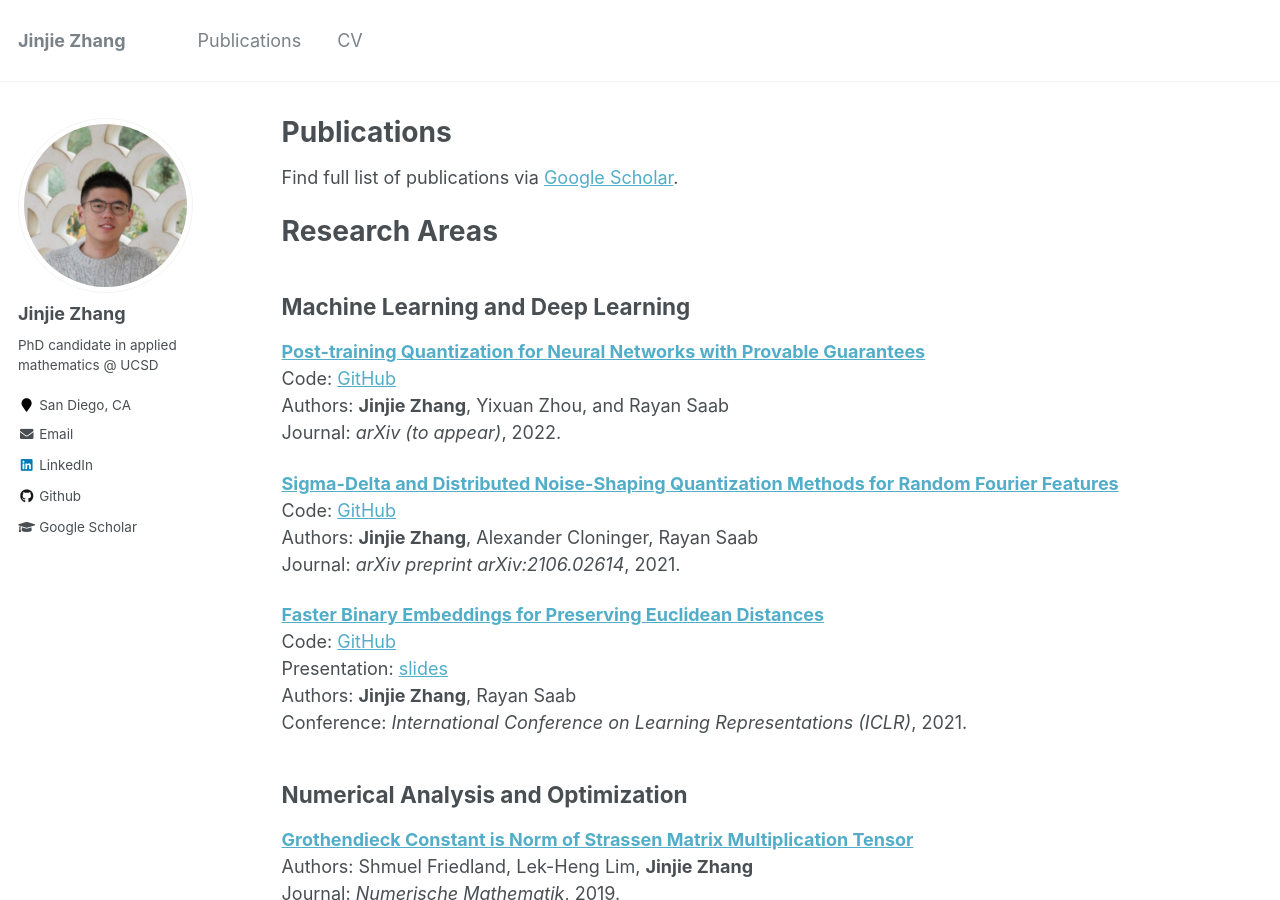
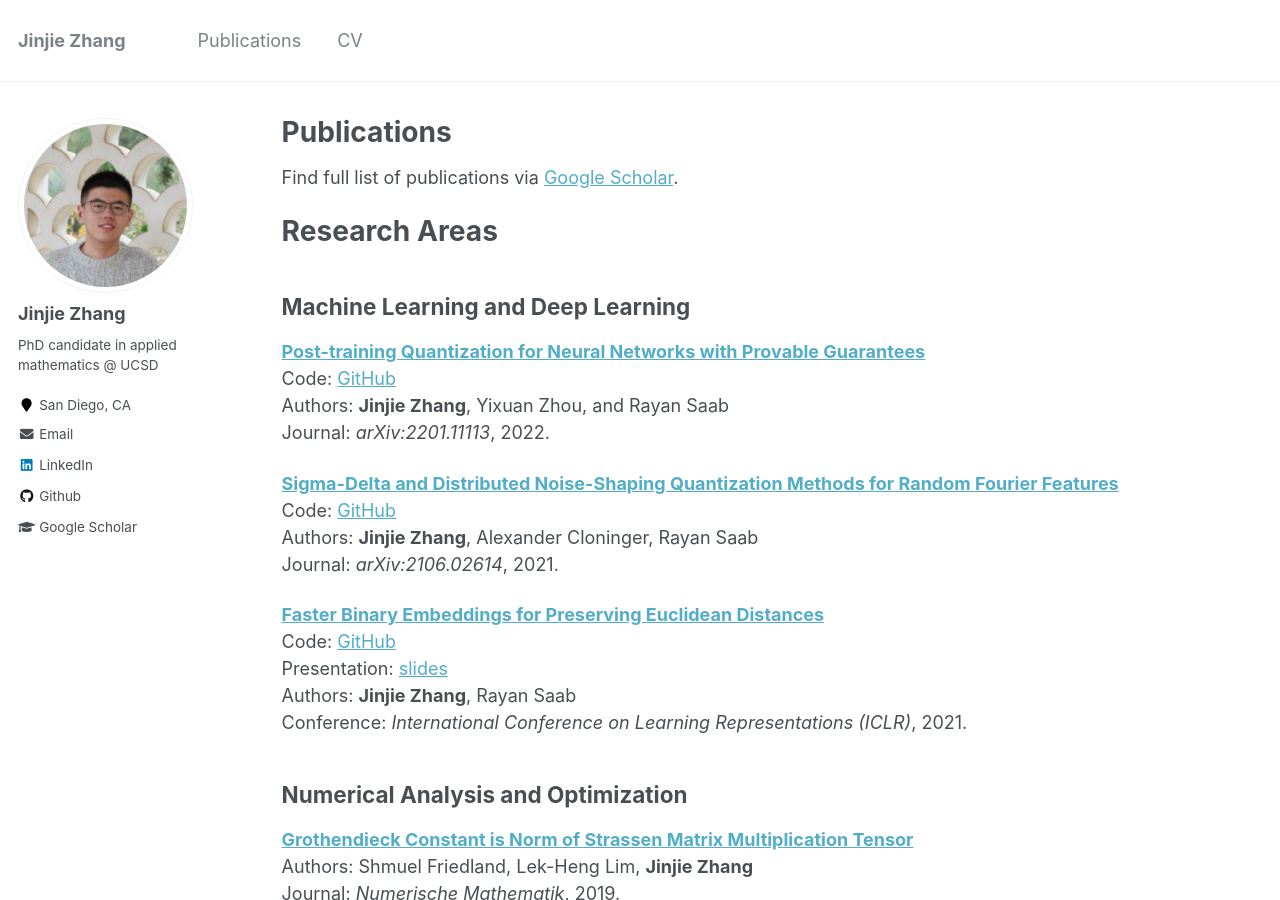
Before and after one commit to jayzhang0727/jayzhang0727.github.io, a Jekyll site: the page built from _pages/publications.md, in a window 1280 px wide and 900 px high. Built offline with Jekyll 4.4.1, drawn with Linux system fonts in a browser that asks for light colours.

Commit message:
Update publications.md

```diff
--- a/_pages/publications.md
+++ b/_pages/publications.md
@@ -17,15 +17,15 @@ Find full list of publications via [Google Scholar](https://scholar.google.com/c
 
 ## Machine Learning and Deep Learning <br>
 
-[**Post-training Quantization for Neural Networks with Provable Guarantees**]() <br>
+[**Post-training Quantization for Neural Networks with Provable Guarantees**](https://arxiv.org/abs/2201.11113) <br>
 Code: [GitHub](https://github.com/YixuanSeanZhou/Quantized_Neural_Nets)<br>
 Authors: **Jinjie Zhang**, Yixuan Zhou, and Rayan Saab <br>
-Journal: *arXiv (to appear)*, 2022. <br>
+Journal: *arXiv:2201.11113*, 2022. <br>
 
 [**Sigma-Delta and Distributed Noise-Shaping Quantization Methods for Random Fourier Features**](https://arxiv.org/abs/2106.02614) <br>
 Code: [GitHub](https://github.com/jayzhang0727/Sigma-Delta-and-Distributed-Noise-Shaping-Quantization-Methods-for-Random-Fourier-Features)<br>
 Authors: **Jinjie Zhang**, Alexander Cloninger, Rayan Saab <br>
-Journal: *arXiv preprint arXiv:2106.02614*, 2021. <br>
+Journal: *arXiv:2106.02614*, 2021. <br>
 
 [**Faster Binary Embeddings for Preserving Euclidean Distances**](https://openreview.net/forum?id=YCXrx6rRCXO) <br>
 Code: [GitHub](https://github.com/jayzhang0727/Faster-Binary-Embeddings-for-Preserving-Euclidean-Distances)<br>
```
